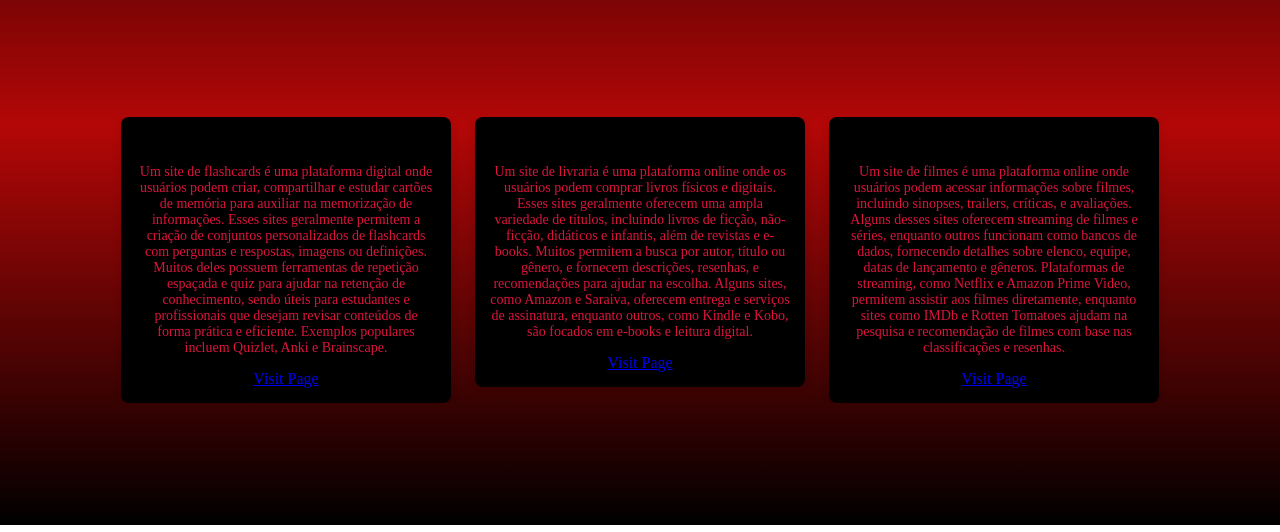
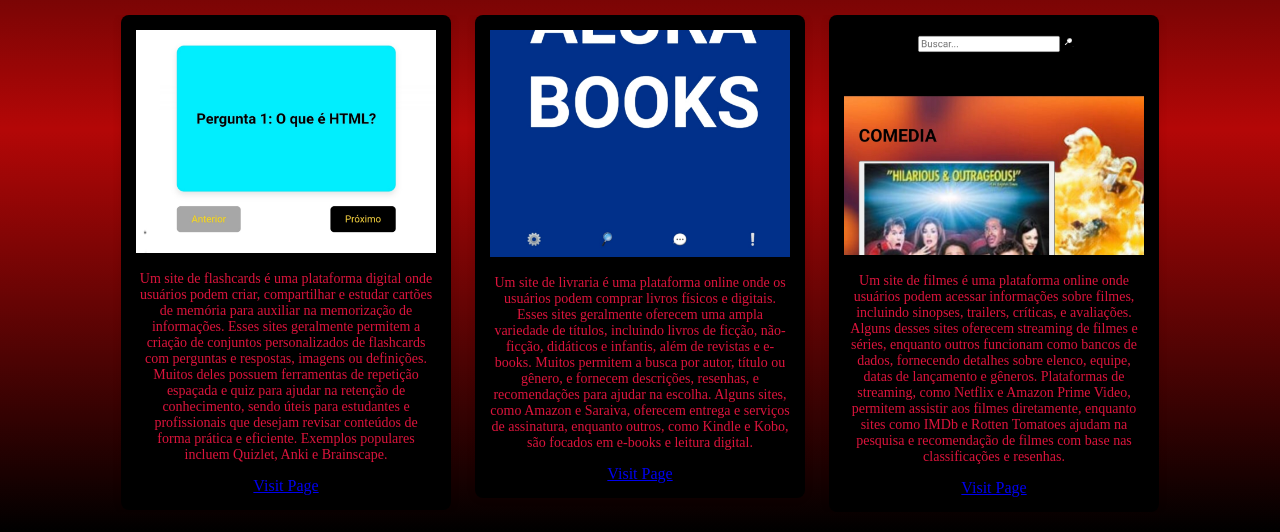
Before and after one commit to luam1/portf-lho, a plain HTML site: page index.html in a window 1280 px wide. Shown: the part 275-807 px from the top of the page. Drawn offline with Linux system fonts and the light colour scheme.

Commit message:
Atualizar o index.html

```diff
--- a/index.html
+++ b/index.html
@@ -138,17 +138,17 @@
 <div class="container">
         <div class="products-container">
             <div class="product">
-                <img src="" alt="" height="" width="">
+                <img src="20241015_200632.jpg" alt="" height="" width="">
                 <p>Um site de flashcards é uma plataforma digital onde usuários podem criar, compartilhar e estudar cartões de memória para auxiliar na memorização de informações. Esses sites geralmente permitem a criação de conjuntos personalizados de flashcards com perguntas e respostas, imagens ou definições. Muitos deles possuem ferramentas de repetição espaçada e quiz para ajudar na retenção de conhecimento, sendo úteis para estudantes e profissionais que desejam revisar conteúdos de forma prática e eficiente. Exemplos populares incluem Quizlet, Anki e Brainscape.</p>
 <a href="https://flash-card-lyart.vercel.app/">Visit Page</a>
             </div>
             <div class="product">
-                <img src="" alt="" height="" width="">
+                <img src="20241015_200611.jpg" alt="" height="" width="">
                 <p>Um site de livraria é uma plataforma online onde os usuários podem comprar livros físicos e digitais. Esses sites geralmente oferecem uma ampla variedade de títulos, incluindo livros de ficção, não-ficção, didáticos e infantis, além de revistas e e-books. Muitos permitem a busca por autor, título ou gênero, e fornecem descrições, resenhas, e recomendações para ajudar na escolha. Alguns sites, como Amazon e Saraiva, oferecem entrega e serviços de assinatura, enquanto outros, como Kindle e Kobo, são focados em e-books e leitura digital.</p>
 <a href="https://livraria-do-aluno-digital-m987.vercel.app/index2.html">Visit Page</a>
             </div>
             <div class="product">
-                <img src="" alt="" height="" width="">
+                <img src="20241015_195708.jpg" alt="" height="" width="">
                 <p>Um site de filmes é uma plataforma online onde usuários podem acessar informações sobre filmes, incluindo sinopses, trailers, críticas, e avaliações. Alguns desses sites oferecem streaming de filmes e séries, enquanto outros funcionam como bancos de dados, fornecendo detalhes sobre elenco, equipe, datas de lançamento e gêneros. Plataformas de streaming, como Netflix e Amazon Prime Video, permitem assistir aos filmes diretamente, enquanto sites como IMDb e Rotten Tomatoes ajudam na pesquisa e recomendação de filmes com base nas classificações e resenhas.</p>
 <a href="https://filmes-black.vercel.app/">Visit Page</a>
             </div>
```
